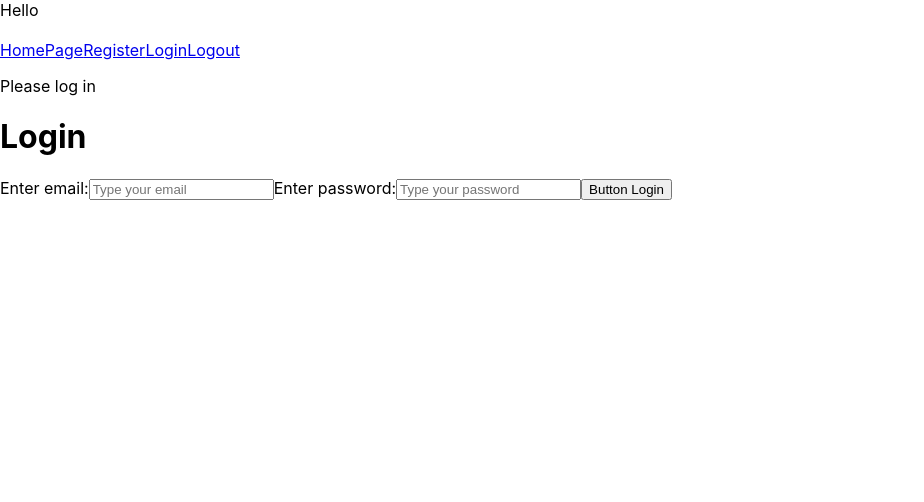
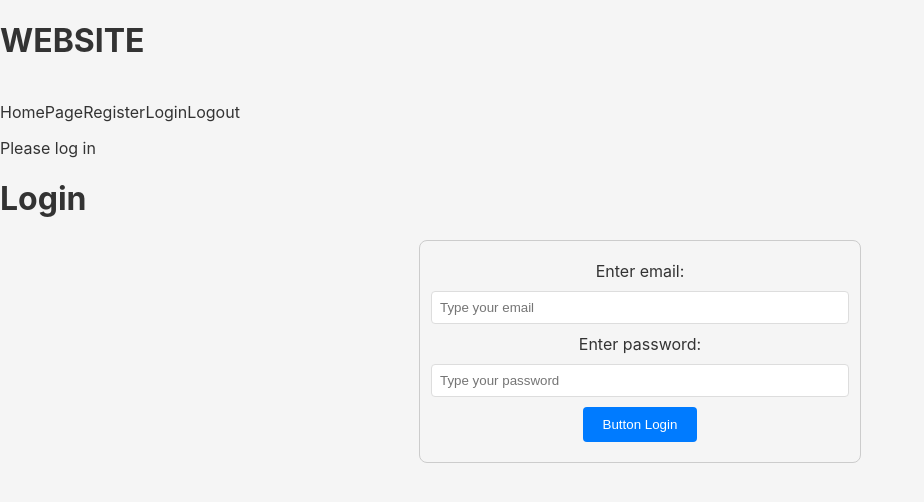
Before and after one commit to nathansolfan/formapp, a React (Create React App) app: page /login in a window 1280 px wide. Shown: the top 502 px of the page, without its empty margins (0-924 px from the left). Built offline with nearby package versions, Linux system fonts and the light colour scheme.

Commit message:
Create folder and css files for each component.

```diff
--- a/src/App.css
+++ b/src/App.css
@@ -14,7 +14,7 @@
 }
 
 .App-header {
-  background-color: #282c34;
+  background-color: #282c34; /* Consider making this a variable or a more universal class if used in multiple components */
   min-height: 100vh;
   display: flex;
   flex-direction: column;
--- a/src/App.js
+++ b/src/App.js
@@ -11,7 +11,7 @@ import Register from "./Auth/Register";
 import Home from "./Home";
 import Navbar from "./Navbar";
 import UserProfile from "./Auth/UserProfile";
-import { useEffect, useState } from "react";
+import { useState } from "react";
 
 function App() {
   const [userEmail, setUserEmail] = useState(localStorage.getItem("userEmail"));
@@ -27,7 +27,7 @@ function App() {
 
   return (
     <div>
-      <div>Hello</div>
+      <h1>WEBSITE</h1>
 
       <br />
 
--- a/src/Auth/Login.js
+++ b/src/Auth/Login.js
@@ -1,5 +1,5 @@
 import React from "react";
-import Form from "../Form";
+import Form from "../Components/Form";
 
 export default function Login({ onUserChange }) {
   const handleLogin = async ({ email, password }) => {
--- a/src/Auth/Register.js
+++ b/src/Auth/Register.js
@@ -1,5 +1,5 @@
 import React from "react";
-import Form from "../Form";
+import Form from "../Components/Form";
 
 export default function Register() {
   const handleRegistration = async ({ email, password }) => {
--- /dev/null
+++ b/src/Components/Form.css
@@ -0,0 +1,32 @@
+/* Form.css */
+.form-container {
+    display: flex;
+    flex-direction: column;
+    align-items: center;
+    padding: 20px;
+    border: 1px solid #ccc;
+    border-radius: 8px;
+    max-width: 400px;
+    margin: auto;
+  }
+
+  .form-input {
+    margin: 10px 0;
+    padding: 8px;
+    border: 1px solid #ddd;
+    border-radius: 4px;
+    width: 100%;
+  }
+
+  .form-button {
+    padding: 10px 20px;
+    background-color: #007bff;
+    color: white;
+    border: none;
+    border-radius: 4px;
+    cursor: pointer;
+  }
+
+  .form-button:hover {
+    background-color: #0056b3;
+  }
--- a/src/Form.js
+++ b/src/Components/Form.js
@@ -1,5 +1,6 @@
 import React from "react";
 import { useState } from "react";
+import "./Form.css";
 
 export default function Form({ onSubmit, buttonText }) {
   const [email, setEmail] = useState("");
@@ -11,7 +12,7 @@ export default function Form({ onSubmit, buttonText }) {
   };
 
   return (
-    <form onSubmit={handleSubmit}>
+    <form onSubmit={handleSubmit} className="form-container">
       <label>Enter email:</label>
       <input
         type="text"
@@ -19,17 +20,21 @@ export default function Form({ onSubmit, buttonText }) {
         value={email}
         onChange={(e) => setEmail(e.target.value)}
         placeholder="Type your email"
+        className="form-input"
       />
       <label>Enter password:</label>
       <input
-        type="text"
+        type="password"
         required
         value={password}
         onChange={(e) => setPassword(e.target.value)}
         placeholder="Type your password"
+        className="form-input"
       />
 
-      <button type="submit">{buttonText}</button>
+      <button type="submit" className="form-button">
+        {buttonText}
+      </button>
     </form>
   );
 }
--- a/src/index.css
+++ b/src/index.css
@@ -1,13 +1,20 @@
+/* index.css */
 body {
   margin: 0;
+  padding: 0;
   font-family: -apple-system, BlinkMacSystemFont, 'Segoe UI', 'Roboto', 'Oxygen',
     'Ubuntu', 'Cantarell', 'Fira Sans', 'Droid Sans', 'Helvetica Neue',
     sans-serif;
   -webkit-font-smoothing: antialiased;
   -moz-osx-font-smoothing: grayscale;
+  background: #f5f5f5; /* Example background color */
+  color: #333; /* Default text color */
 }
 
-code {
-  font-family: source-code-pro, Menlo, Monaco, Consolas, 'Courier New',
-    monospace;
+/* Global link styles */
+a {
+  color: inherit; /* Make links inherit text color by default */
+  text-decoration: none; /* Remove underlines from links */
 }
+
+/* Other global styles as needed... */
```
Also changed, not shown: src/Auth/Register.css (added).
